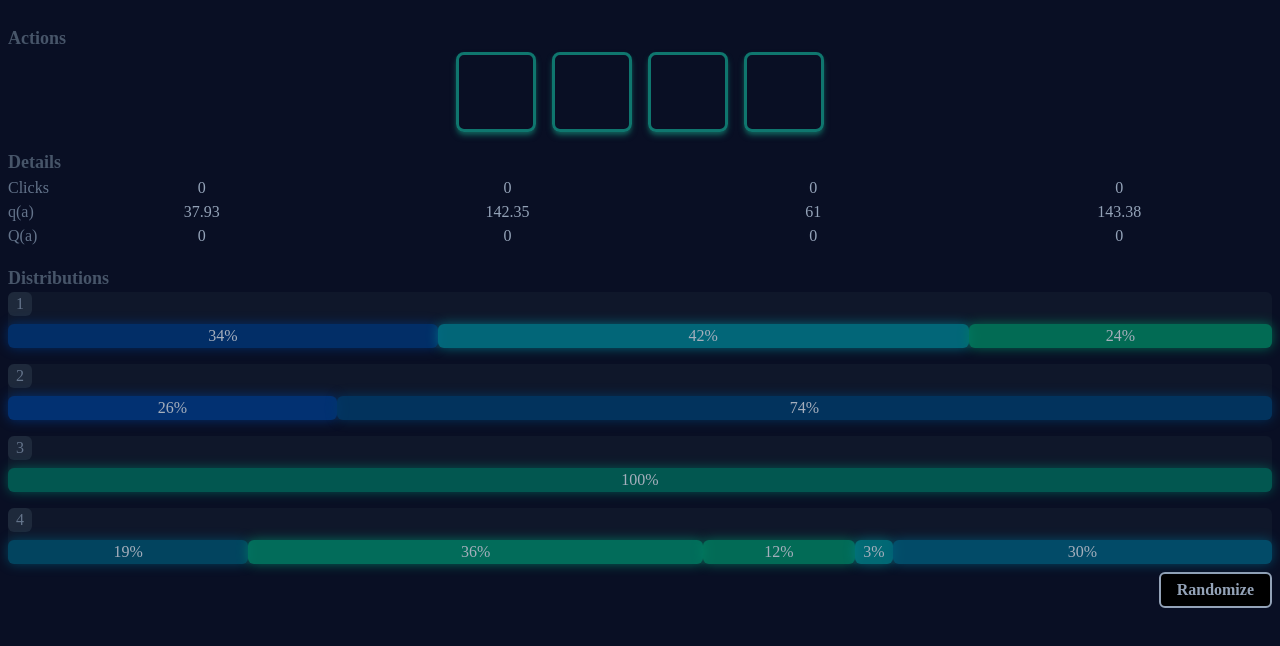
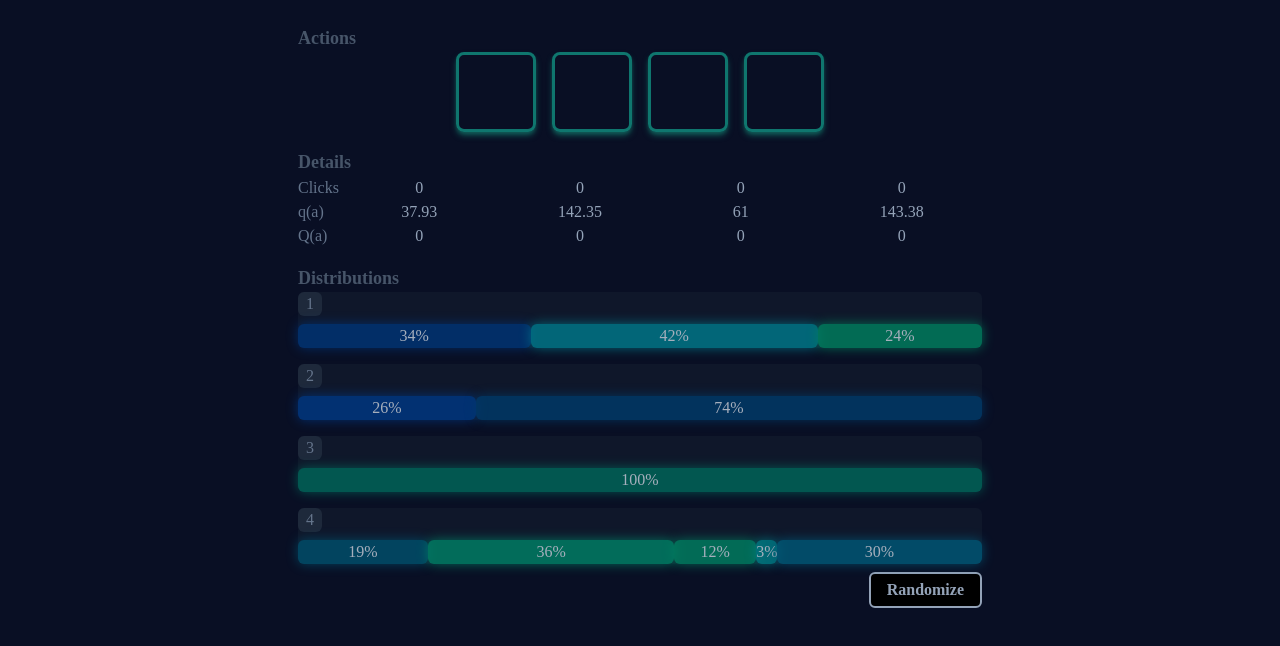
Before and after one commit to mweglowski/bandit_demonstration, a React (Create React App) app: page / in a window 1280 px wide. Shown: the top 646 px of the page. Built offline with nearby package versions, Linux system fonts and the light colour scheme.

Commit message:
function that generates new bandits data

```diff
--- a/src/App.js
+++ b/src/App.js
@@ -64,7 +64,7 @@ function App() {
   };
 
   return (
-    <div className="p-2">
+    <div className="p-2 max-w-[700px] mx-auto">
       <Section title="Actions">
         <BanditButtons
           onBanditButtonClick={banditButtonClickHandler}
```
